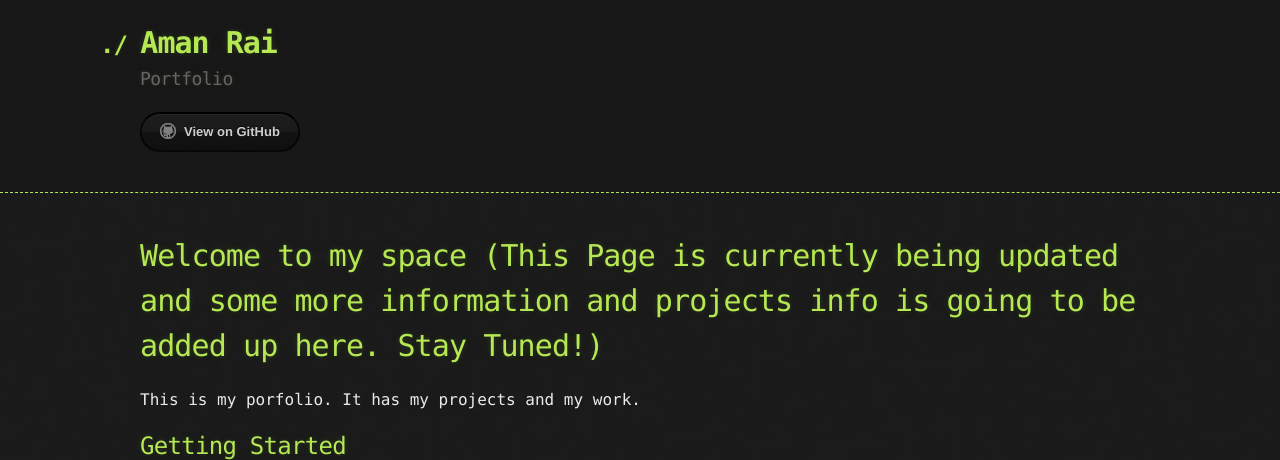
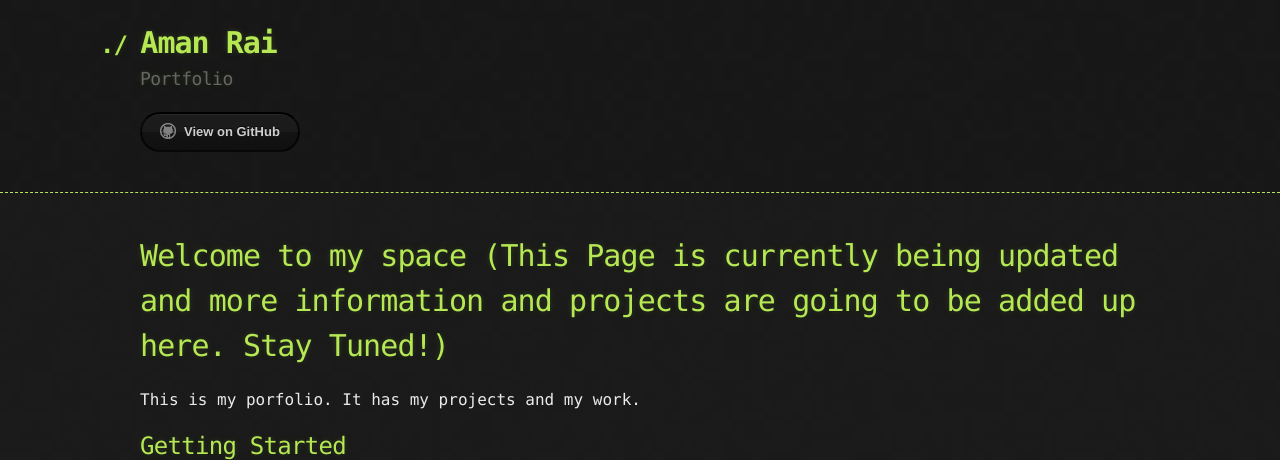
Before and after one commit to amanrai1234/amanrai1234.github.io, a Jekyll site: the page built from index.md, in a window 1280 px wide and 900 px high, cut to the strip 0-460 px from the top of the window. Built offline with Jekyll 4.4.1, drawn with Linux system fonts in a browser that asks for light colours; our own code applies the rules of GitHub Pages for plain Markdown files.

Commit message:
Update index.md

```diff
--- a/index.md
+++ b/index.md
@@ -1,6 +1,6 @@
 
 
-# Welcome to my space (This Page is currently being updated and some more information and projects info is going to be added up here. Stay Tuned!)
+# Welcome to my space (This Page is currently being updated and more information and projects are going to be added up here. Stay Tuned!)
 
 This is my porfolio. It has my projects and my work.
 
```
